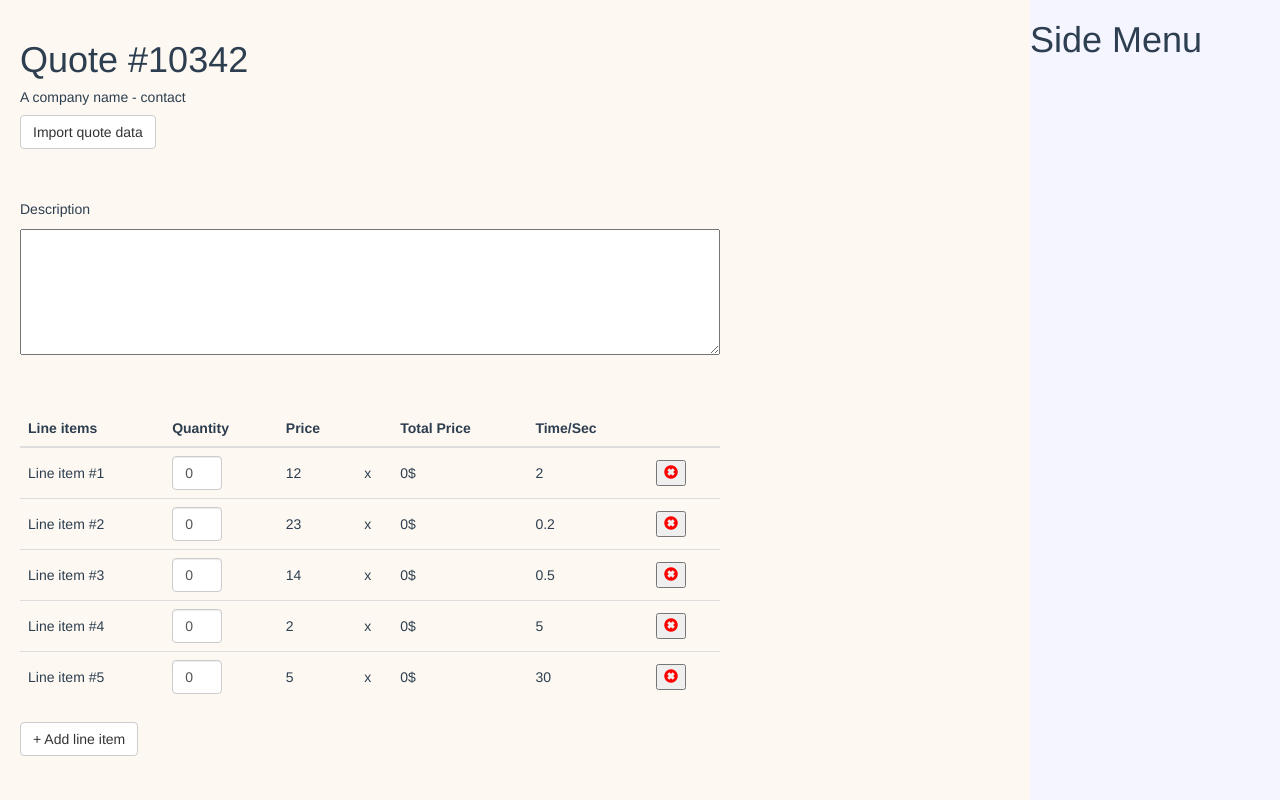
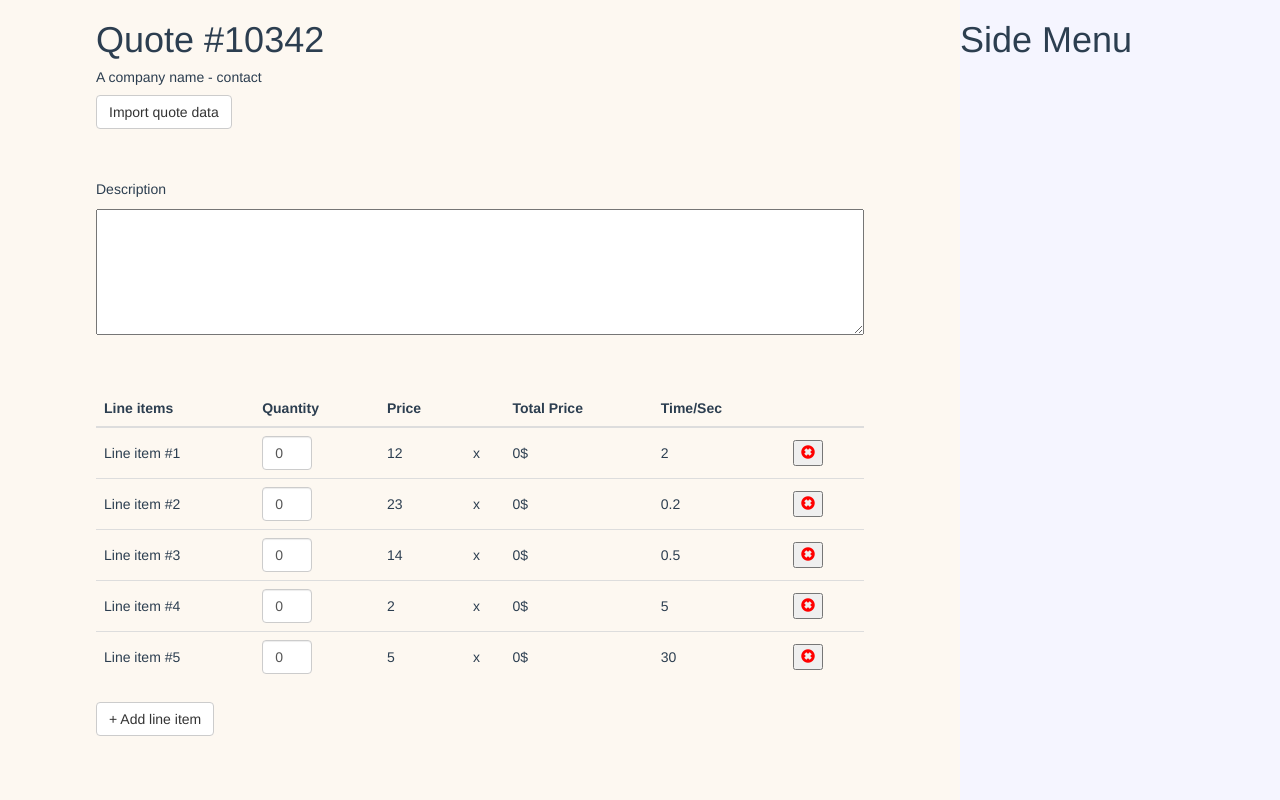
Before and after one commit to RaduCl/vuejs-OrderForm, a Vue app: page / in a window 1280 px wide. Built offline with nearby package versions, Linux system fonts and the light colour scheme.

Commit message:
css flex updates

```diff
--- a/src/components/Quote/Description.vue
+++ b/src/components/Quote/Description.vue
@@ -17,5 +17,5 @@ export default {
 .quote-description
   padding-top: 50px;
   #quote-description
-    width: 700px;
+    width: 100%;
 </style>
--- a/src/components/Quote/Unit.vue
+++ b/src/components/Quote/Unit.vue
@@ -40,7 +40,6 @@ export default {
 
 <style lang="sass">
 .quote-unit
-  max-width: 700px;
   padding-top: 50px;
   /*background-color: #eaeaea;*/
   th
--- a/src/components/Quote/index.vue
+++ b/src/components/Quote/index.vue
@@ -1,14 +1,16 @@
 <template>
   <div class="main-quote">
+    <div class="main-quote-container">
 
-    <quote-header></quote-header>
+      <quote-header></quote-header>
 
-    <button type="button" class="btn btn-default">Import quote data</button>
+      <button type="button" class="btn btn-default">Import quote data</button>
 
-    <description></description>
+      <description></description>
 
-    <unit></unit>
+      <unit></unit>
 
+    </div>
   </div>
 </template>
 
@@ -31,10 +33,14 @@ export default {
 };
 </script>
 
-<style>
-.main-quote {
+<style lang="sass">
+.main-quote
     background-color: #fdf8f1;
-    flex: 1;
-    padding: 20px;
-}
+    flex: 3;
+    display: flex;
+    justify-content: center;
+    overflow-y: scroll;
+
+    .main-quote-container
+      width: 80%;
 </style>
--- a/src/components/SideMenu/index.vue
+++ b/src/components/SideMenu/index.vue
@@ -10,6 +10,6 @@
 <style>
 .side-menu {
   background-color: #f5f5ff;
-  width: 250px;
+  flex:1;
 }
 </style>
```
